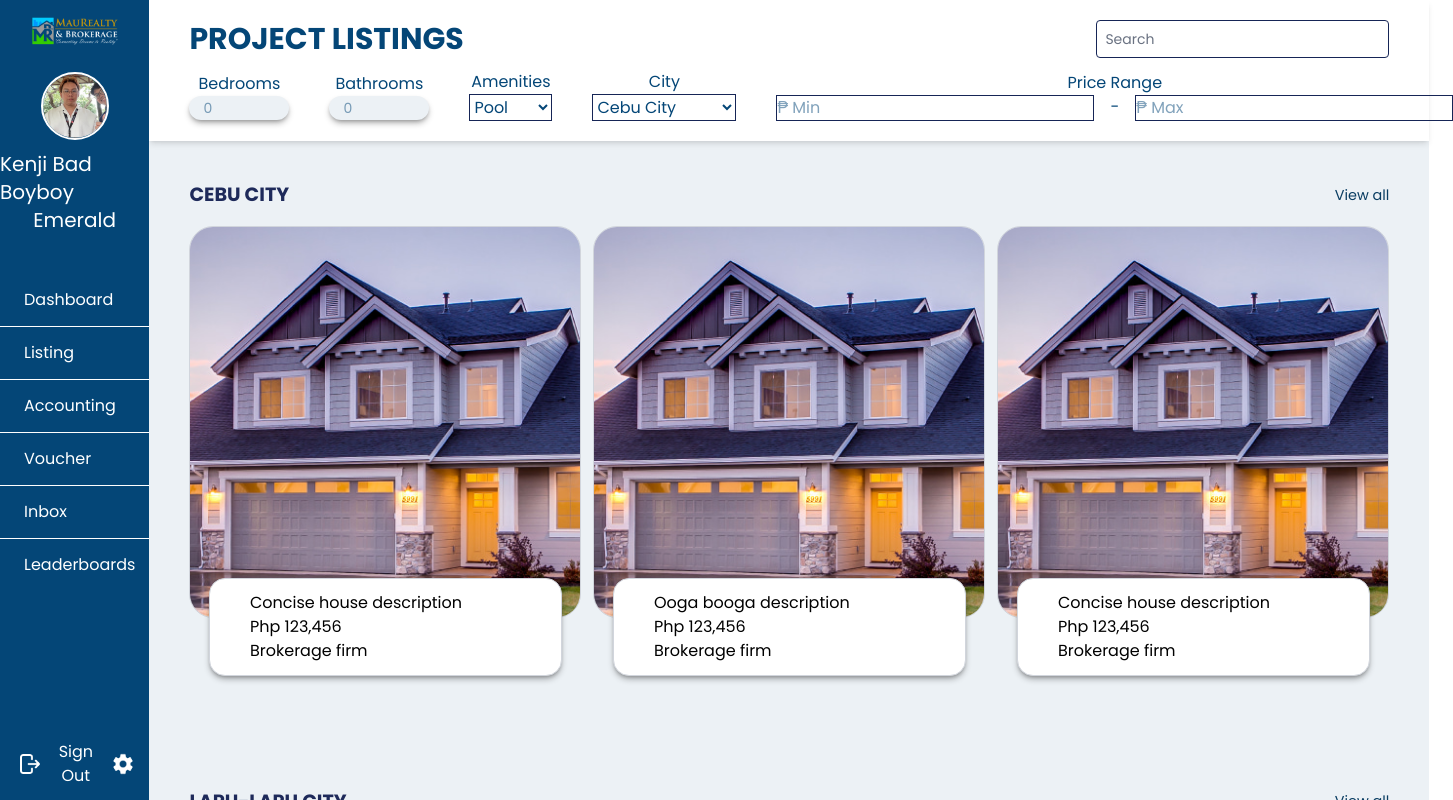
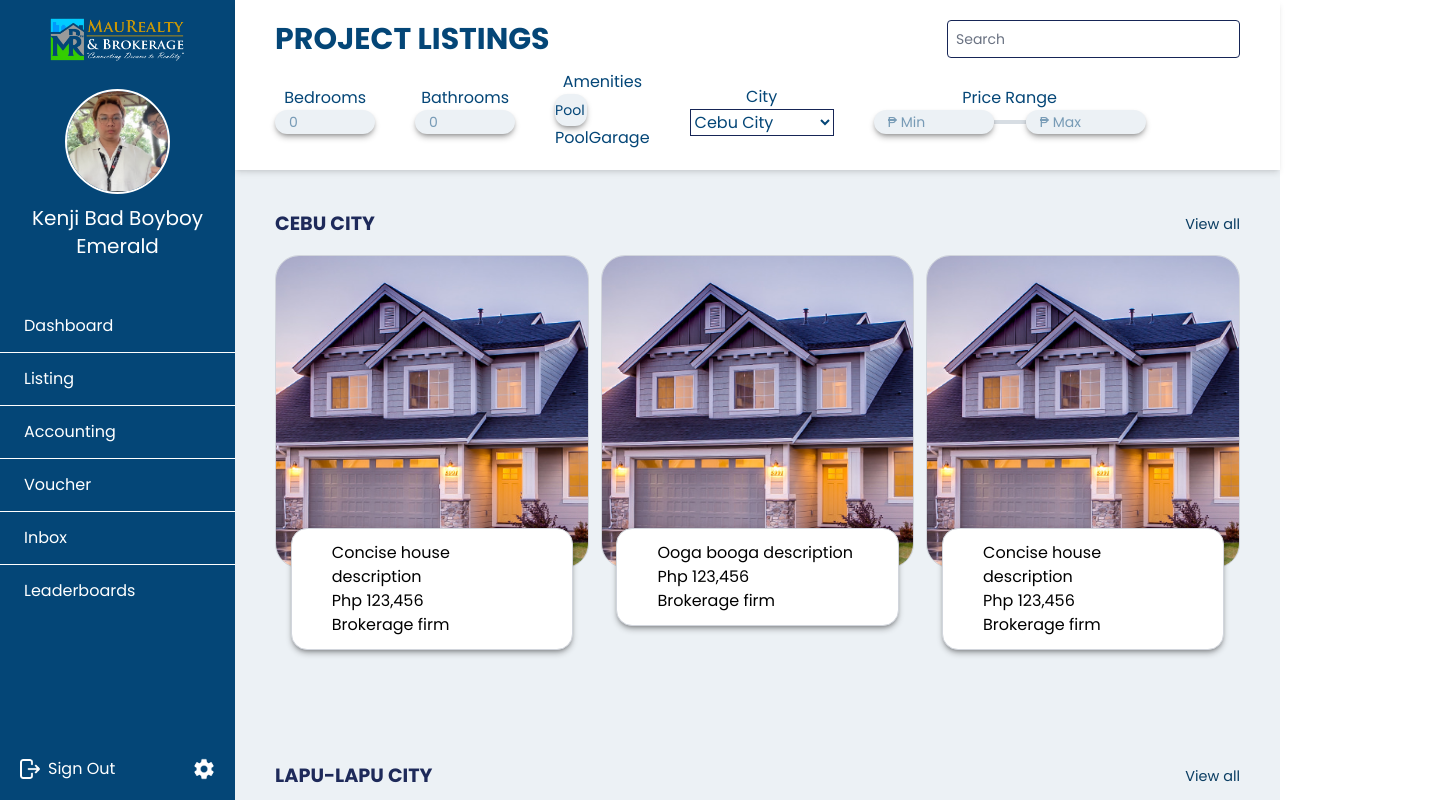
Before and after one commit to Wh4t-20/maurealty-agent-portal, a Vue app in the folder Frontend/: page /listings in a window 1280 px wide. Shown: the top 800 px of the page, 1453 px wide, since content can reach past the window. Built offline with nearby package versions, Linux system fonts and the light colour scheme.

Commit message:
Added Listings Dropdown filter

```diff
--- /dev/null
+++ b/Frontend/src/components/ListingsFilter.vue
@@ -0,0 +1,22 @@
+<template>
+    <div>
+        <button @click="isOpen = !isOpen" class="block size-8 text-sm  pr-1 rounded-xl bg-[#ECF1F5] shadow-md/30 focus:outline-2 focus:outline-maurealty-blue">
+            <h1>{{ currentChoice }}</h1>
+        </button>
+        <div>
+            <a v-for="i in choices" @click="newChoice(i)">{{ i }}</a>
+        </div>
+    </div>
+</template>
+
+<script setup lang="ts">
+import { ref } from 'vue'
+const props = defineProps<{ choices: string[] }>()
+let currentChoice = ref(props.choices[0] || '')
+
+let isOpen: boolean
+
+function newChoice(chosen: string) {
+    currentChoice.value = chosen
+}
+</script>
--- a/Frontend/src/components/PropertyCard.vue
+++ b/Frontend/src/components/PropertyCard.vue
@@ -1,135 +1,19 @@
 <template>
-  <div
-    class="property-card"
-    :class="locationClass"
-  >
-    <div v-if="showLocation" class="property-header">
-      {{ property.location }}
-    </div>
-    <div class="property-content">
-      <div class="property-description">{{ property.description }}</div>
-      <div class="property-price">{{ formatPrice(property.price) }}</div>
-      <div class="property-status">
-        <span
-          v-for="status in property.status"
-          :key="status"
-          :class="['status-tag', `status-${status.toLowerCase()}`]"
-        >
-          {{ status }}
-        </span>
-      </div>
+  <div class="relative w-full max-w-150">
+    <img src="@/assets/images/sample-house.jpg" alt="House"
+      class="w-full aspect-square object-cover rounded-3xl border border-gray-300"
+    />
+
+    <div class="z-1 -mt-10 w-9/10 p-3 px-10 rounded-2xl bg-white border border-gray-300 shadow-md/30 ">
+      <p class="property-desc">{{ details.description }}</p>
+      <p class="property-price">Php {{ details.price.toLocaleString() }}</p>
+      <p class="broker">Brokerage firm</p>
     </div>
   </div>
 </template>
 
 <script setup lang="ts">
-import { computed } from 'vue'
 import { type Property }  from '@/assets/classes/listings'
 
-interface Props {
-  property: Property
-  showLocation: boolean
-}
-
-const props = defineProps<Props>()
-
-const locationClass = computed(() => {
-  const location = props.property.location.toLowerCase().replace(/\s+/g, '-')
-  return `location-${location}`
-})
-
-const formatPrice = (price: number): string => {
-  return `Php ${price.toLocaleString()}`
-}
+defineProps<{ details: Property }>()
 </script>
-
-<style scoped>
-.property-card {
-  background: white;
-  border-radius: 12px;
-  overflow: hidden;
-  box-shadow: 0 4px 6px rgba(0, 0, 0, 0.1);
-  transition: all 0.3s ease;
-  border: 1px solid #e9ecef;
-  cursor: pointer;
-}
-
-.property-card:hover {
-  transform: translateY(-5px);
-  box-shadow: 0 8px 25px rgba(0, 0, 0, 0.15);
-}
-
-.property-header {
-  background: linear-gradient(135deg, #e74c3c 0%, #c0392b 100%);
-  color: white;
-  padding: 1rem 1.5rem;
-  font-weight: 700;
-  font-size: 1rem;
-  letter-spacing: 0.5px;
-  text-transform: uppercase;
-}
-
-.property-content {
-  padding: 1.5rem;
-}
-
-.property-description {
-  font-size: 1rem;
-  color: #2c3e50;
-  margin-bottom: 1rem;
-  line-height: 1.5;
-}
-
-.property-price {
-  font-size: 1.5rem;
-  font-weight: 700;
-  color: #27ae60;
-  margin-bottom: 1rem;
-}
-
-.property-status {
-  display: flex;
-  gap: 0.5rem;
-  flex-wrap: wrap;
-}
-
-.status-tag {
-  padding: 0.5rem 1rem;
-  border-radius: 20px;
-  font-size: 0.8rem;
-  font-weight: 600;
-  text-transform: uppercase;
-  letter-spacing: 0.5px;
-}
-
-.status-reserved {
-  background: #ffeaa7;
-  color: #e17055;
-}
-
-.status-free {
-  background: #55efc4;
-  color: #00b894;
-}
-
-/* Location-specific colors */
-.location-lapu-lapu-city .property-header {
-  background: linear-gradient(135deg, #0984e3 0%, #074b8f 100%);
-}
-
-.location-cebu-city .property-header {
-  background: linear-gradient(135deg, #00b894 0%, #008066 100%);
-}
-
-.location-camera .property-header {
-  background: linear-gradient(135deg, #6c5ce7 0%, #4834d4 100%);
-}
-
-.location-pricewaterhousecoopers .property-header {
-  background: linear-gradient(135deg, #fd79a8 0%, #e84393 100%);
-}
-
-.location-pinkwood .property-header {
-  background: linear-gradient(135deg, #fdcb6e 0%, #f39c12 100%);
-}
-</style>
--- a/Frontend/src/components/PropertyCard2.vue
+++ /dev/null
@@ -1,19 +0,0 @@
-<template>
-  <div class="relative w-full max-w-150">
-    <img src="@/assets/images/sample-house.jpg" alt="House"
-      class="w-full aspect-square object-cover rounded-3xl border border-gray-300"
-    />
-
-    <div class="z-1 -mt-10 w-9/10 p-3 px-10 rounded-2xl bg-white border border-gray-300 shadow-md/30 ">
-      <p class="property-desc">{{ details.description }}</p>
-      <p class="property-price">Php {{ details.price.toLocaleString() }}</p>
-      <p class="broker">Brokerage firm</p>
-    </div>
-  </div>
-</template>
-
-<script setup lang="ts">
-import { type Property }  from '@/assets/classes/listings'
-
-defineProps<{ details: Property }>()
-</script>
--- a/Frontend/src/views/Listings.vue
+++ b/Frontend/src/views/Listings.vue
@@ -1,64 +1,6 @@
-
-<!-- <template>
-  <div class="listings-container">
-    <div class="main-content">
-      <header class="project-header">
-        <h1 class="project-title">PROJECT LISTINGS</h1>
-
-        <div class="filter-bar">
-          <input type="number" placeholder="Bedrooms" />
-          <input type="number" placeholder="Bathrooms" />
-          <select>
-            <option>Property Type</option>
-            <option>House</option>
-            <option>Condo</option>
-          </select>
-          <select>
-            <option>Amenities</option>
-            <option>Pool</option>
-            <option>Garage</option>
-          </select>
-          <select>
-            <option>City</option>
-            <option>Cebu City</option>
-            <option>Lapu-Lapu City</option>
-          </select>
-
-          <div class="price-range">
-            <input type="number" placeholder="₱ Min" />
-            <span>-</span>
-            <input type="number" placeholder="₱ Max" />
-          </div>
-
-          <input type="text" class="search-bar" placeholder="Search" />
-        </div>
-      </header>
-
-      <section class="city-section" v-for="(group, city) in groupedProperties" :key="city">
-        <div class="city-header">
-          <h2>{{ city.toUpperCase() }}</h2>
-          <a href="#" class="view-all">View all</a>
-        </div>
-
-        <div class="property-grid">
-          <div v-for="property in group" :key="property.id" class="property-card">
-            <img src="@/assets/images/sample-house.jpg" alt="House" class="property-img" />
-            <div class="property-info">
-              <p class="property-desc">{{ property.description }}</p>
-              <p class="property-price">Php {{ property.price.toLocaleString() }}</p>
-              <p class="broker">Brokerage firm</p>
-            </div>
-          </div>
-        </div>
-      </section>
-    </div>
-  </div>
-</template> -->
-
-
 <template>
   <div class="w-full bg-[#ECF1F5]">
-    <header class="flex flex-col py-5 px-10 w-full bg-white text-maurealty-blue shadow-md sticky top-0 z-1">
+    <header class="flex flex-col py-5 px-10 w-full bg-white text-maurealty-blue shadow-md sticky top-0 z-10">
       <!-- Header and search -->
       <div class="flex justify-between items-center w-full pb-3">
         <h1 class="text-3xl font-bold">PROJECT LISTINGS</h1>
@@ -71,12 +13,12 @@
 
           <section class="listings-filter-section">
             <label for="bedroom-input" class="text-base">Bedrooms</label>
-            <input id="bedroom-input" type="text" placeholder="0" class="text-sm w-25 py-0.5 pl-3.5 pr-1 rounded-xl bg-[#ECF1F5] shadow-md/30 focus:outline-2 focus:outline-maurealty-blue" />
+            <input id="bedroom-input" type="number" placeholder="0" class="text-sm w-25 py-0.5 pl-3.5 pr-1 rounded-xl bg-[#ECF1F5] shadow-md/30 focus:outline-2 focus:outline-maurealty-blue" />
           </section>
 
           <section class="listings-filter-section">
             <label for="bathroom-input" class="text-base">Bathrooms</label>
-            <input id="bathroom-input" type="text" placeholder="0" class="text-sm w-25 py-0.5 pl-3.5 pr-1 rounded-xl bg-[#ECF1F5] shadow-md/30 focus:outline-2 focus:outline-maurealty-blue" />
+            <input id="bathroom-input" type="number" placeholder="0" class="text-sm w-25 py-0.5 pl-3.5 pr-1 rounded-xl bg-[#ECF1F5] shadow-md/30 focus:outline-2 focus:outline-maurealty-blue" />
           </section>
 
           <!--
@@ -120,10 +62,7 @@
 
           <section class="listings-filter-section">
             <label for="amenities-input" class="text-base">Amenities</label>
-            <select id="amenities-input" class="border border-blue-950">
-              <option>Pool</option>
-              <option>Garage</option>
-            </select>
+            <ListingsFilter :choices="Amenities" />
           </section>
 
           <section class="listings-filter-section">
@@ -136,10 +75,11 @@
 
           <section class="listings-filter-section">
             <label for="price-range-input" class="text-base">Price Range</label>
-            <div class="flex gap-4">
-              <input type="number" placeholder="₱ Min" class="border border-blue-950" />
-              <span>-</span>
-              <input type="number" placeholder="₱ Max" class="border border-blue-950" />
+            <div class="flex gap-4 items-center">
+              <input type="number" placeholder="₱ Min" class="text-sm w-30 py-0.5 pl-3.5 pr-1 rounded-xl bg-[#ECF1F5] shadow-md/30 focus:outline-2 focus:outline-maurealty-blue" />
+              <span class="w-8 border-2 border-[#d7dde3] self-center -mx-4 -z-1"></span>
+              <input type="number" placeholder="₱ Max" class="text-sm w-30 py-0.5 pl-3.5 pr-1 rounded-xl bg-[#ECF1F5] shadow-md/30 focus:outline-2 focus:outline-maurealty-blue" />
+
             </div>
           </section>
        </div>
@@ -165,9 +105,13 @@ import { Listbox, ListboxButton, ListboxLabel, ListboxOption, ListboxOptions } f
 
 // Property instance
 import { type Property }  from '@/assets/classes/listings'
-import PropertyCard from '@/components/PropertyCard2.vue'
+import PropertyCard from '@/components/PropertyCard.vue'
+import ListingsFilter from '@/components/ListingsFilter.vue'
 
 const properties = ref<Property[]>([])
+
+const Amenities: string[] = ["Pool", "Garage"]
+const Cities: string[] = ["Cebu City", "Lapu-Lapu"]
 
 // Simulate backend data
 const loadProperties = () => {
@@ -194,6 +138,18 @@ onMounted(() => loadProperties())
 </script>
 
 <style scoped>
+/* Chrome, Safari, Edge, Opera */
+input::-webkit-outer-spin-button,
+input::-webkit-inner-spin-button {
+  -webkit-appearance: none;
+  margin: 0;
+}
+
+/* Firefox */
+input[type=number] {
+  -moz-appearance: textfield;
+}
+
 .listings-container {
   display: flex;
   min-height: 100vh;
```
